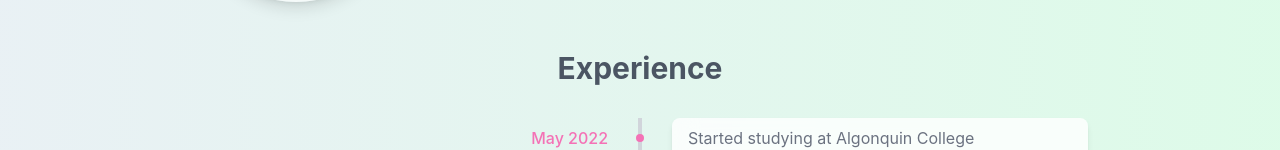
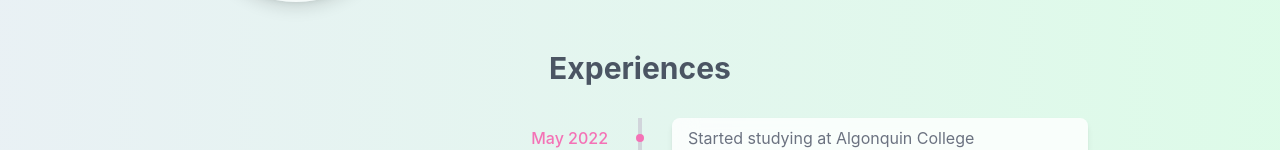
Before and after one commit to zjx090909/jianxia-portfolio, a Next.js app: page /about in a window 1280 px wide. Shown: the part 350-500 px from the top of the page. Built offline with nearby package versions, Linux system fonts and the light colour scheme; grey boxes are pictures that could not be loaded.

Commit message:
minor fix

```diff
--- a/app/about/page.tsx
+++ b/app/about/page.tsx
@@ -39,7 +39,7 @@ export default function About() {
 
       {/* milestone */}
       <div className="max-w-4xl mx-auto relative">
-        <h2 className="text-3xl font-bold mb-8 text-gray-600 text-center">Experience</h2>
+        <h2 className="text-3xl font-bold mb-8 text-gray-600 text-center">Experiences</h2>
         {/* middle line */}
         <div className="absolute left-1/2 transform -translate-x-1/2 h-full w-1 bg-gray-300"></div>
         <ul className="space-y-12 relative">
```
